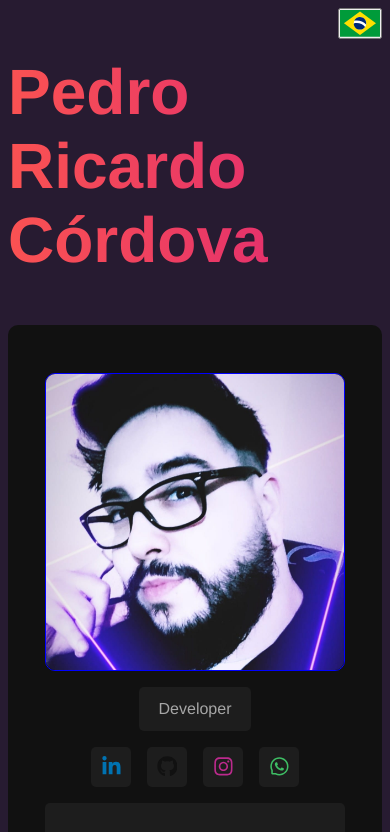
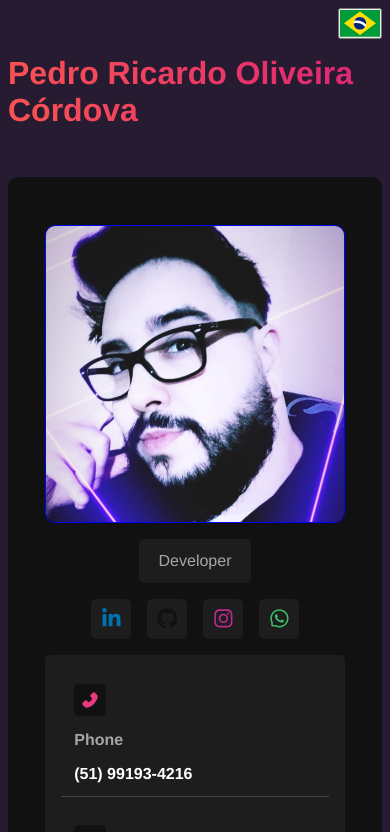
Before and after one commit to prcordova/my-cv, a React (Vite) app: page / in a window 390 px wide. Shown: the top 832 px of the page. Built offline with nearby package versions, Linux system fonts and the light colour scheme.

Commit message:
fix:size of h1 title name header

```diff
--- a/src/App.jsx
+++ b/src/App.jsx
@@ -37,7 +37,7 @@ function App() {
           )}
         </button>
       </header>
-      <h1>Pedro Ricardo Córdova</h1>
+      <h1>Pedro Ricardo Oliveira Córdova</h1>
       <Sidebar />
       <MainContent />
     </div>
--- a/src/app.sass
+++ b/src/app.sass
@@ -20,6 +20,9 @@
         background: variables.$gradient
         -webkit-background-clip: text
         -webkit-text-fill-color: transparent
+        @media screen and ( max-width: 500px )
+            font-size: 2rem
+
 .flag-icon
     width: 40px
     display: flex
```
